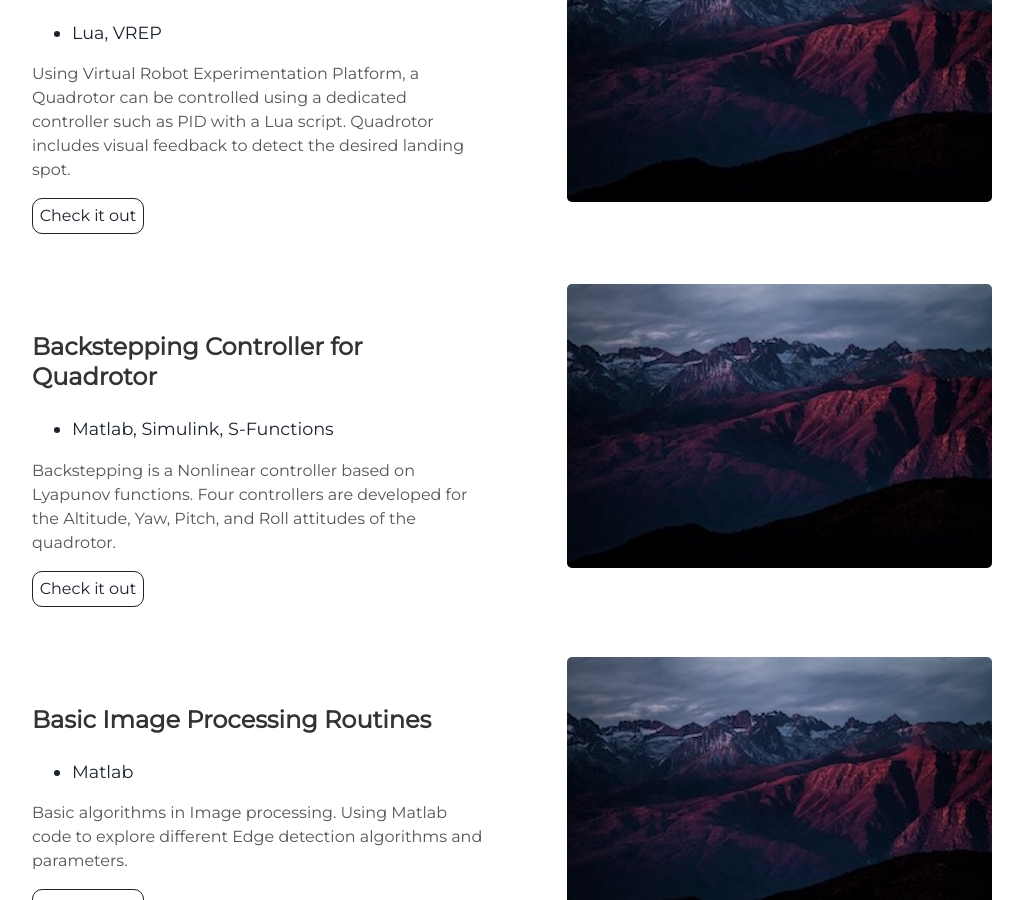
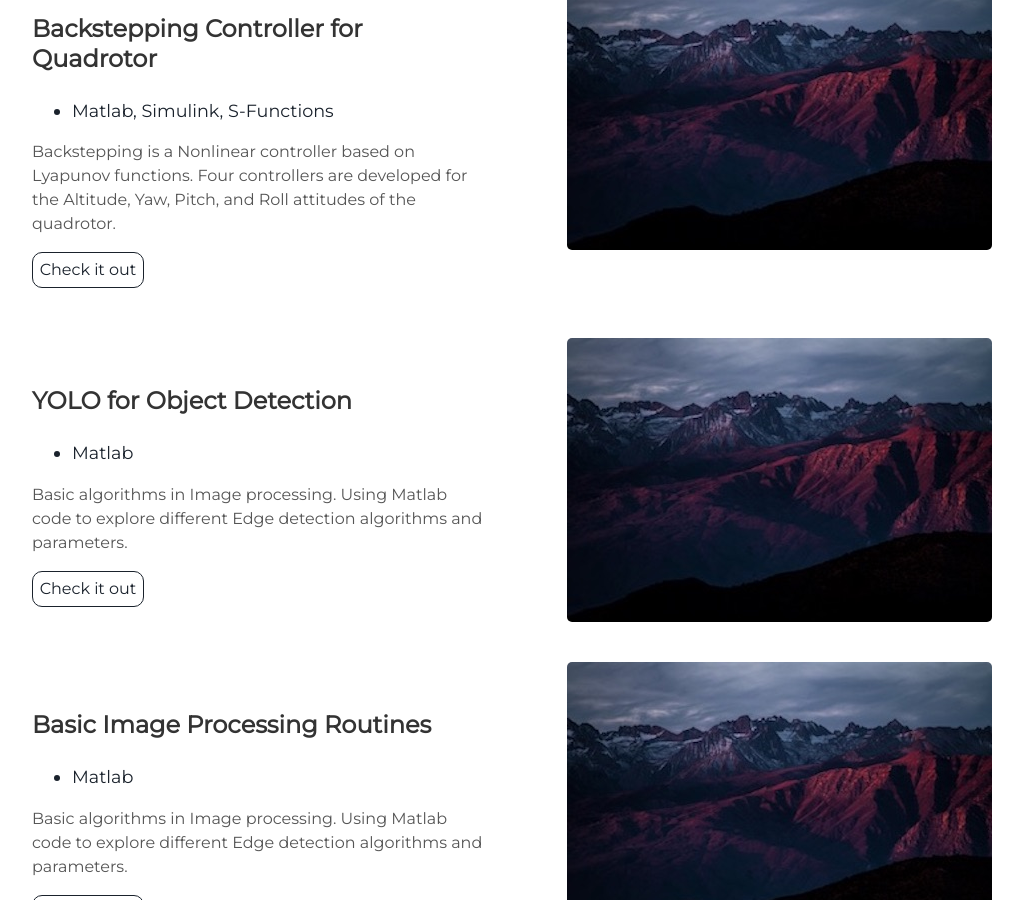
Before and after one commit to kbmajeed/kbmajeed.github.io, a Jekyll site: the page built from index.html, in a window 1280 px wide and 900 px high, scrolled down 10161 px. Shown: the whole window, without its empty margins (128-1151 px from the left). Built offline with Jekyll 4.4.1, drawn with Linux system fonts in a browser that asks for light colours; some of the changed text lies outside the part shown.

Commit message:
Update projects.html

```diff
--- a/_includes/projects.html
+++ b/_includes/projects.html
@@ -45,20 +45,6 @@
     </ul>
     <p> Object tracking was performed using the Particle Filter algorithm. For robustness,
     higher level motion dynamics can be incorporated in the algorithmic formulation.</p>
-    <a class="project-link" href="https://github.com/kbmajeed/SeaLionVision">Check it out</a>
-  </div>
-</div>
-
-<div class="user-projects">
-  <div class="images-right">
-    <img alt="mountains" src="{{ "/assets/img/mountains.jpg" | prepend: site.baseurl }}" />
-  </div>
-  <div class="contents">
-    <h3> YOLO for Object Detection </h3>
-    <ul>
-      <li> Python, Keras </li>
-    </ul>
-    <p> This is an implementation of the YOLO (You-only-look-once) algorithm for object detection.</p>
     <a class="project-link" href="https://github.com/kbmajeed/SeaLionVision">Check it out</a>
   </div>
 </div>
@@ -388,6 +374,22 @@
     <img alt="mountains" src="{{ "/assets/img/mountains.jpg" | prepend: site.baseurl }}" />
   </div>
   <div class="contents">
+    <h3> YOLO for Object Detection </h3>
+    <ul>
+      <li> Matlab </li>
+    </ul>
+    <p>Basic algorithms in Image processing. Using Matlab code to explore different Edge detection algorithms and parameters.</p>
+    <a class="project-link" href="https://github.com/kbmajeed/SeaLionVision">Check it out</a>
+  </div>
+</div>
+
+
+
+<div class="user-projects">
+  <div class="images-right">
+    <img alt="mountains" src="{{ "/assets/img/mountains.jpg" | prepend: site.baseurl }}" />
+  </div>
+  <div class="contents">
     <h3> Basic Image Processing Routines </h3>
     <ul>
       <li> Matlab </li>
```
